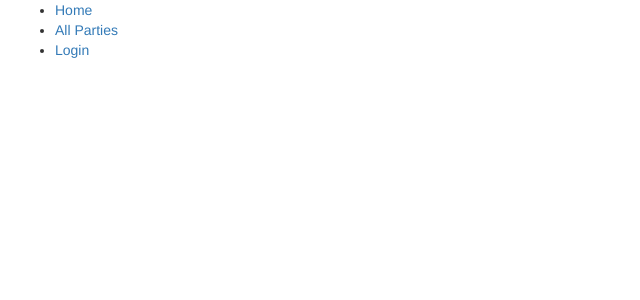
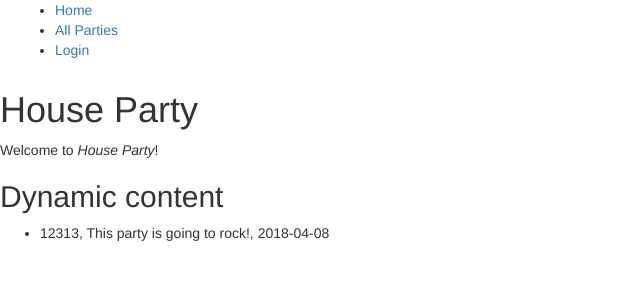
Before and after one commit to CRHarding/party_house, a Django app: page /party/ in a window 1280 px wide. Shown: the top 300 px of the page, without its empty margins (0-640 px from the left). Run offline with Django 3.2, Linux system fonts and the light colour scheme; data comes from the database, SQL or seed files in the repository; both versions use the stored data as it was after the commit; some libraries are stand-ins or nearby versions.

Commit message:
Working on views

```diff
--- a/party_house/party/models.py
+++ b/party_house/party/models.py
@@ -6,6 +6,7 @@ class PartyInformation(models.Model):
     address_num = models.IntegerField(help_text="Enter the house address number, if none leave blank", blank=False)
     address_apt_num = models.CharField(max_length = 5, blank=True)
     address_zip = models.IntegerField(help_text="Enter the zip for the address", blank=False)
+    address_city = models.CharField(max_length = 100, blank=False)
     description = models.CharField(max_length=750, help_text="Enter a description of the party (750 max characters!)", blank=False)
     date_of_party = models.DateField('Party Date', blank=False)
 
@@ -30,6 +31,10 @@ class Party(models.Model):
     def __str__(self):
         return f'{self.applications}, {self.active}'
 
+class Attended(models.Model):
+    user = models.OneToOneField(User, on_delete=models.CASCADE)
+    num_attended = models.IntegerField(blank=True, help_text="Number of parties that you've attended")
+
 class Testimonial(models.Model):
     party_id = models.ForeignKey('Party', on_delete=models.SET_NULL, null=True)
     user_id = models.ForeignKey(User, on_delete=models.SET_NULL, null=True)
--- a/party_house/party/templates/base_generic.html
+++ b/party_house/party/templates/base_generic.html
@@ -34,5 +34,6 @@
       </div>
     </div>
   </div>
+            {% block content %} {% endblock %}
 </body>
 </html>
--- a/party_house/party/templates/index.html
+++ b/party_house/party/templates/index.html
@@ -5,6 +5,12 @@
   <p>Welcome to <em>House Party</em>!</p>
 
   <h2>Dynamic content</h2>
+  {% if all_parties %}
 
-    </ul>
+  <ul>
+  {% for party in all_parties %}
+    <li>{{ party }}</li>
+  {% endfor %}
+  </ul>
+  {% endif %}
 {% endblock %}
--- a/party_house/party/views.py
+++ b/party_house/party/views.py
@@ -5,6 +5,7 @@ from django.contrib.auth.mixins import PermissionRequiredMixin
 from .models import Party, PartyInformation, Testimonial
 
 def index(request):
+    all_parties = PartyInformation.objects.filter(party__active = 'True')
 
 
     return render(
@@ -12,5 +13,6 @@ def index(request):
         'index.html',
         context=
         {
+            'all_parties':all_parties,
         }
     )
```
Also changed, not shown: party_house/db.sqlite3, party_house/party/migrations/0002_auto_20180408_1208.py (added).
